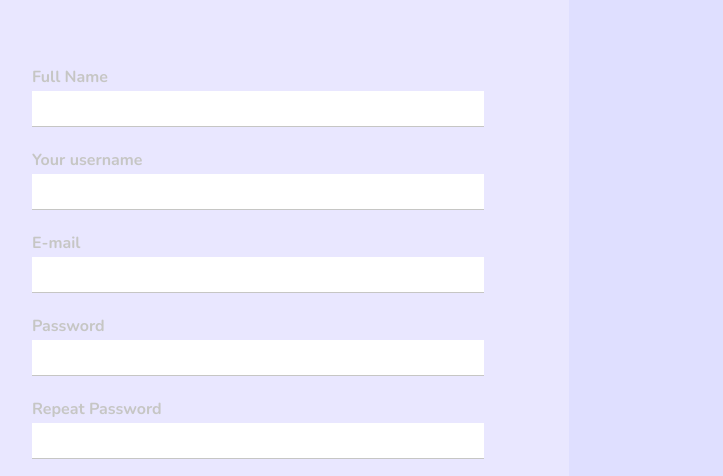
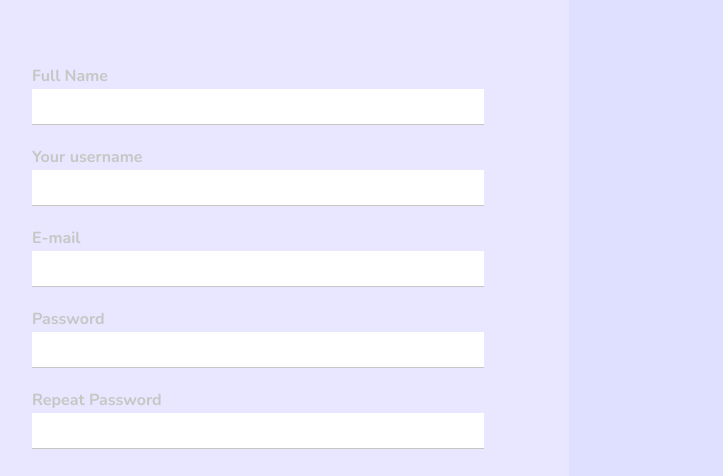
Before and after one commit to illuminuxx/KR8-form, a plain HTML site: page index.html in a window 1280 px wide. Shown: the part 307-783 px from the top of the page, without its empty margins (71-794 px from the left). Drawn offline with Linux system fonts and the light colour scheme.

Commit message:
edit p {font-size} in css

```diff
--- a/style.css
+++ b/style.css
@@ -63,7 +63,7 @@ body {
 
 #form-for-free-account p {
     color: #C6C6C4;
-    line-height: 27px;
+    line-height: 25px;
 }
 
 #form-for-free-account div:not(:nth-last-of-type(2)) > input {
```
